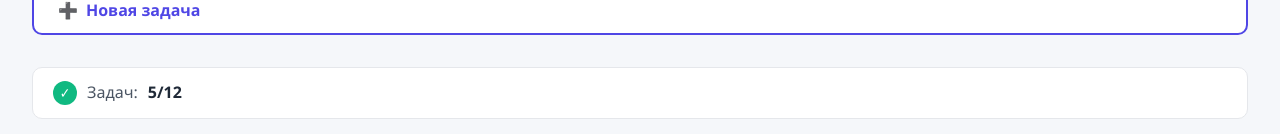
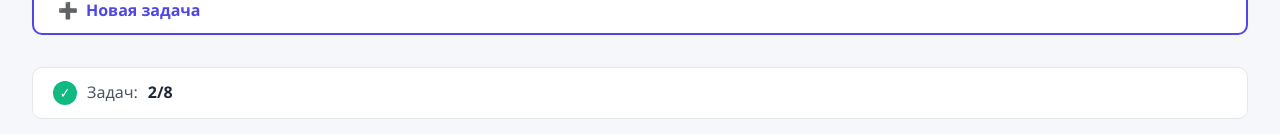
Before and after one commit to artem-valuevich/smart-task-manager, a React (Vite) app in the folder client/: page / in a window 1280 px wide. Shown: the part 283-417 px from the top of the page. Built offline with nearby package versions, Linux system fonts and the light colour scheme.

Commit message:
Настроил Task Counter

```diff
--- a/client/src/components/TaskList/TaskList.jsx
+++ b/client/src/components/TaskList/TaskList.jsx
@@ -45,7 +45,10 @@ export default function TaskList() {
       <div className="task-counter">
         <span className="counter-icon">✓</span>
         <span>Задач:</span>
-        <span className="counter-number">5/12</span>
+        <span className="counter-number">
+          {tasks.filter((task) => task.status === "completed").length}/
+          {tasks.length}
+        </span>
       </div>
       <ul>
         {sortedTasks.map((task) => (
```
